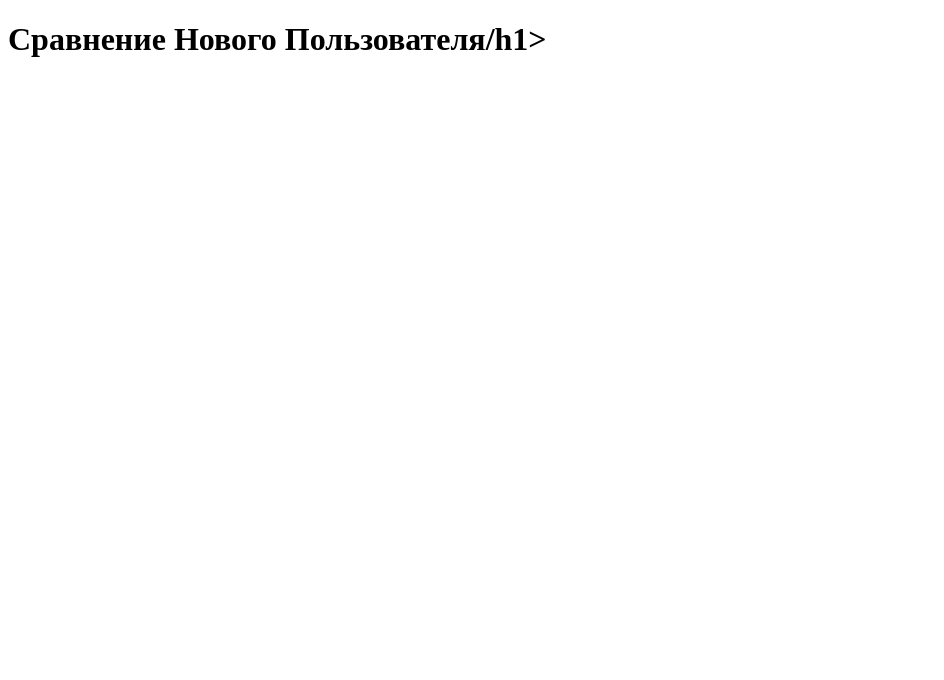
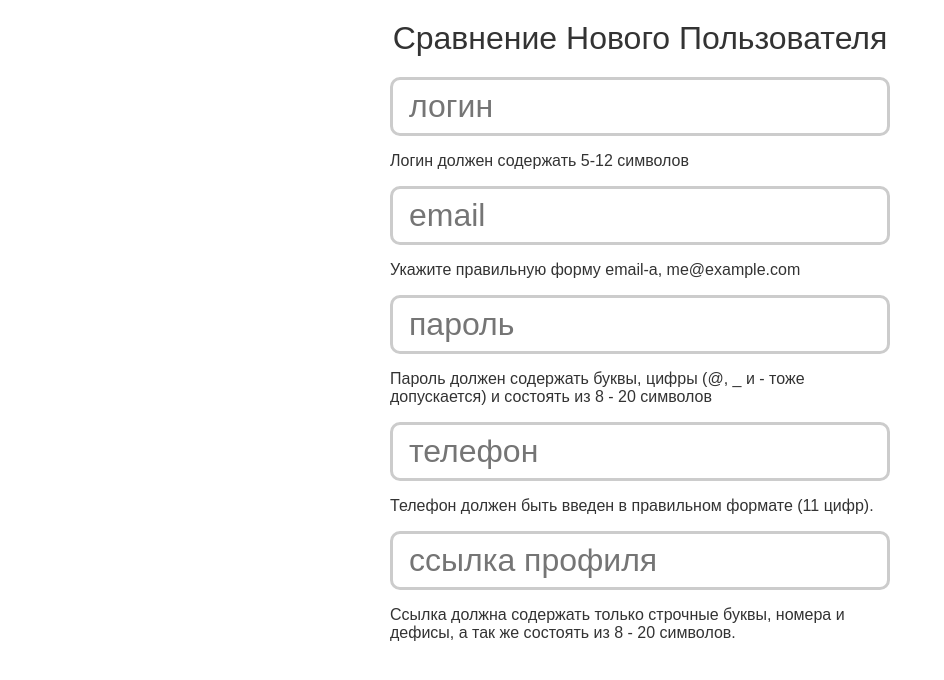
Before and after one commit to haliivi/validation_form, a plain HTML site: page index.html in a window 1280 px wide. Shown: the whole page, without its empty margins (0-944 px from the left). Drawn offline with Linux system fonts and the light colour scheme.

Commit message:
Form completed.

```diff
--- a/index.html
+++ b/index.html
@@ -4,9 +4,23 @@
     <meta charset="UTF-8">
     <meta http-equiv="X-UA-Compatible" content="IE=edge">
     <meta name="viewport" content="width=device-width, initial-scale=1.0">
+    <link rel="stylesheet" href="./style.css">
     <title>RegEx Форма</title>
 </head>
 <body>
-    <h1>Сравнение Нового Пользователя/h1>
+    <h1>Сравнение Нового Пользователя</h1>
+    <form>
+        <input type="text" name="username" placeholder="логин">
+        <p>Логин должен содержать 5-12 символов</p>
+        <input type="text" name="email" placeholder="email">
+        <p>Укажите правильную форму email-а, me@example.com</p>
+        <input type="type" name="password" placeholder="пароль">
+        <p>Пароль должен содержать буквы, цифры (@, _ и - тоже допускается) и состоять из 8 - 20 символов</p>
+        <input type="text" name="telephone" placeholder="телефон">
+        <p>Телефон должен быть введен в правильном формате (11 цифр).</p>
+        <input type="text" name="slug" placeholder="ссылка профиля">
+        <p>Ссылка должна содержать только строчные буквы, номера и дефисы, а так же состоять из 8 - 20 символов.</p>
+    </form>
+    <script type="text/javascript" src="./validation.js"></script>
 </body>
 </html>
--- /dev/null
+++ b/style.css
@@ -0,0 +1,24 @@
+body {
+    font-family: arial;
+    color: #333;
+}
+h1 {
+    font-weight: normal;
+    margin: 20px auto;
+    text-align: center;
+}
+form {
+    width: 500px;
+    margin: 20px auto;
+}
+input {
+    display: block;
+    padding: 8px 16px;
+    font-size: 2em;
+    margin: 10px auto;
+    width: 100%;
+    box-sizing: border-box;
+    border-radius: 10px;
+    border: 3px solid #ccc;
+    outline: none !important;
+}
--- /dev/null
+++ b/validation.js
@@ -0,0 +1 @@
+console.log('Hello')
```
